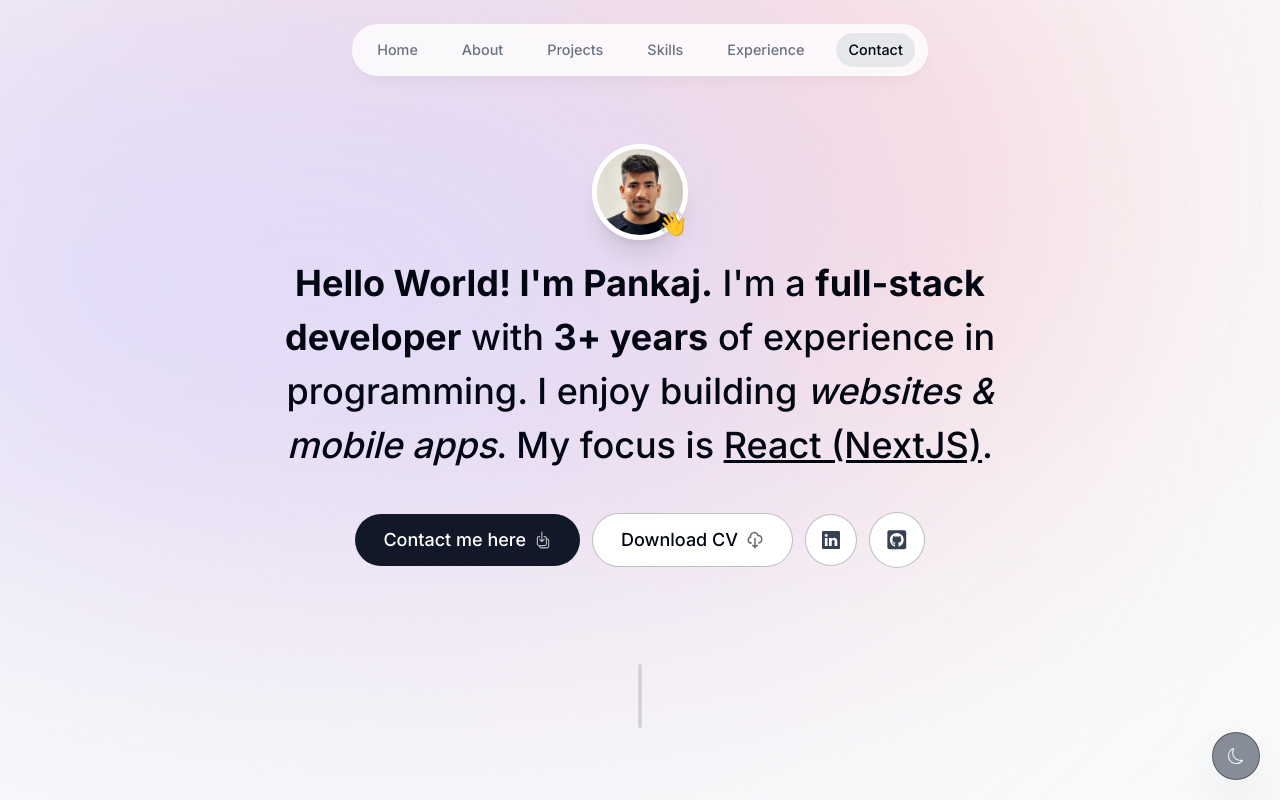
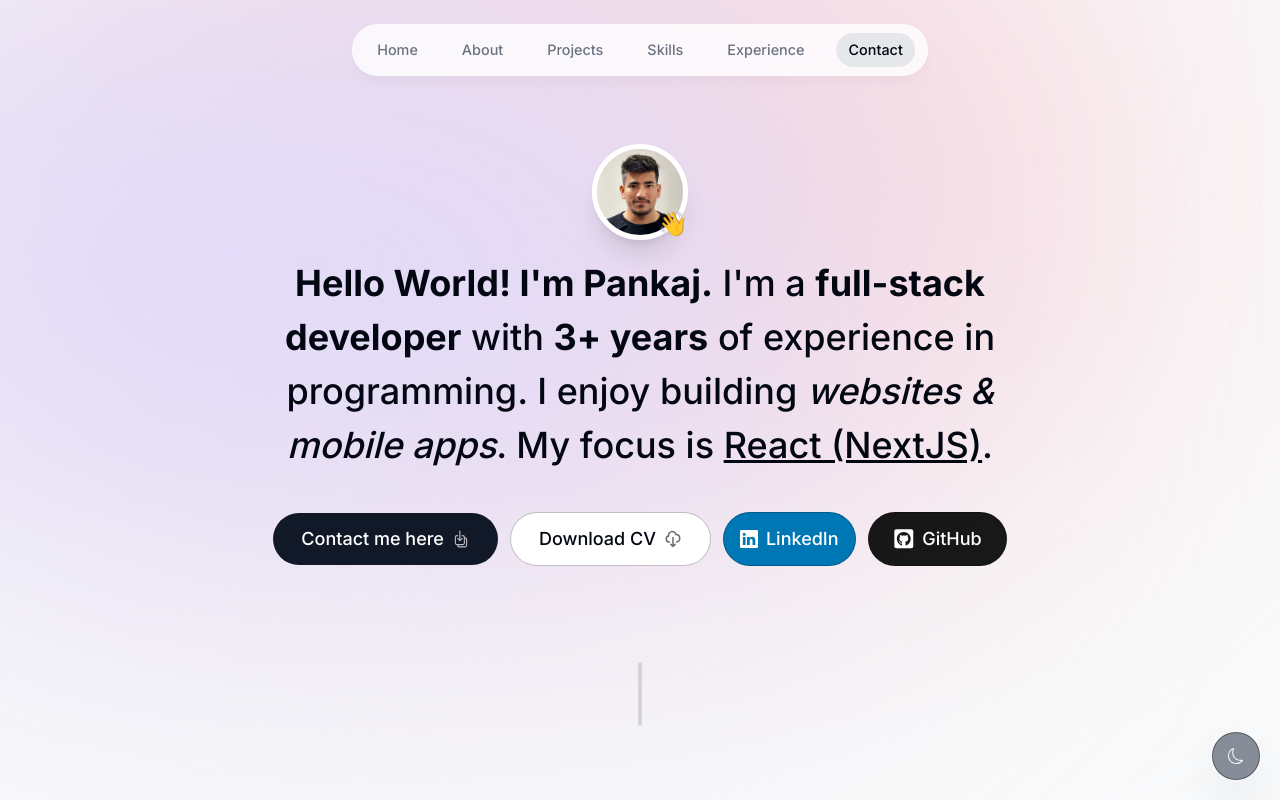
Before and after one commit to sedhain-pankaj/pankaj-portfolio, a Next.js app: page / in a window 1280 px wide. Shown: the top 800 px of the page. Built offline with nearby package versions, Linux system fonts and the light colour scheme; no server answers.

Commit message:
new linkedIn and githb icon

```diff
--- a/components/intro.tsx
+++ b/components/intro.tsx
@@ -98,19 +98,21 @@ export default function Intro() {
         </a>
 
         <a
-          className="bg-white p-4 text-gray-700 flex items-center gap-2 rounded-full focus:scale-[1.15] hover:scale-[1.15] hover:text-blue-800 active:scale-105 transition cursor-pointer borderBlack dark:bg-white/10 dark:text-white/60"
+          className="bg-[#0077B5] text-white dark:bg-white/80 dark:text-[#0077B5] py-3 px-4 flex items-center gap-2 rounded-full focus:scale-[1.15] hover:scale-[1.15] active:scale-105 transition cursor-pointer borderBlack"
           href="https://www.linkedin.com/in/pankaj-sedhain/"
           target="_blank"
         >
           <BsLinkedin />
+          LinkedIn
         </a>
 
         <a
-          className="bg-white p-4 text-gray-700 flex items-center gap-2 text-[1.35rem] rounded-full focus:scale-[1.15] hover:scale-[1.15] hover:text-gray-950 active:scale-105 transition cursor-pointer borderBlack dark:bg-white/10 dark:text-white/60"
+          className="bg-black/90 text-white dark:bg-white/20 dark:text-black py-3 px-6 flex items-center gap-2 rounded-full focus:scale-[1.15] hover:scale-[1.15] active:scale-105 transition cursor-pointer borderBlack"
           href="https://github.com/sedhain-pankaj"
           target="_blank"
         >
-          <FaGithubSquare />
+          <FaGithubSquare className="text-[1.35rem]" />
+          GitHub
         </a>
       </motion.div>
     </section>
```
